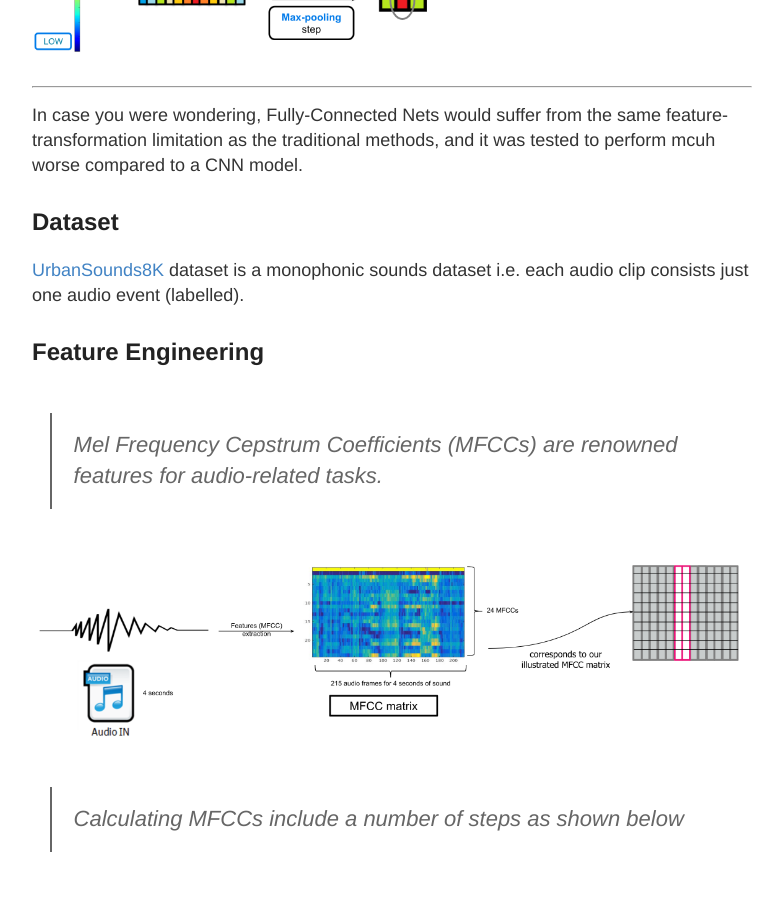
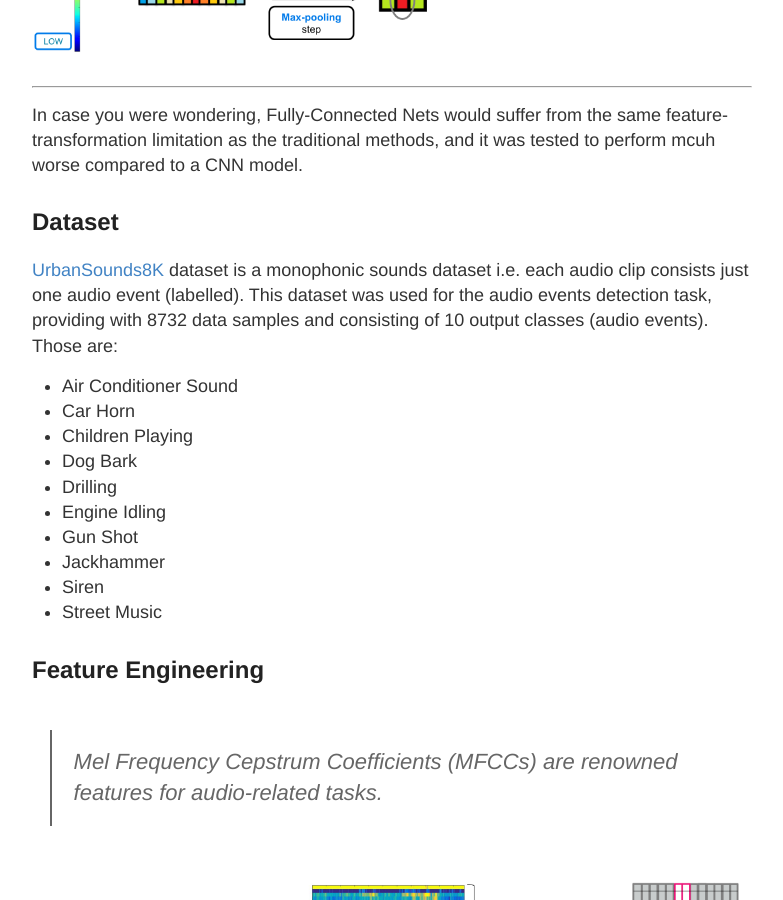
Before and after one commit to datashines/datashines.github.io, a Jekyll site: the page built from _posts/2018-05-13-Audio-Events-Detection.md, in a window 1280 px wide and 900 px high, scrolled down 3094 px. Shown: the whole window, without its empty margins (248-1031 px from the left). Built offline with Jekyll 4.4.1, drawn with Linux system fonts in a browser that asks for light colours; comment, search, counter and statistics services are not loaded.

Commit message:
Update 2018-05-13-Audio-Events-Detection.md

```diff
--- a/_posts/2018-05-13-Audio-Events-Detection.md
+++ b/_posts/2018-05-13-Audio-Events-Detection.md
@@ -35,7 +35,19 @@ In case you were wondering, Fully-Connected Nets would suffer from the same feat
 
 
 ## Dataset
-[UrbanSounds8K](https://serv.cusp.nyu.edu/projects/urbansounddataset/urbansound8k.html) dataset is a monophonic sounds dataset i.e. each audio clip consists just one audio event (labelled).
+[UrbanSounds8K](https://serv.cusp.nyu.edu/projects/urbansounddataset/urbansound8k.html) dataset is a monophonic sounds dataset i.e. each audio clip consists just one audio event (labelled). This dataset was used for the audio events detection task, providing with 8732 data samples and consisting of 10 output classes (audio events). Those are:
+
+* Air Conditioner Sound
+* Car Horn
+* Children Playing
+* Dog Bark
+* Drilling
+* Engine Idling
+* Gun Shot
+* Jackhammer
+* Siren
+* Street Music
+
 
 ## Feature Engineering
 > Mel Frequency Cepstrum Coefficients (MFCCs) are renowned features for audio-related tasks.
```
